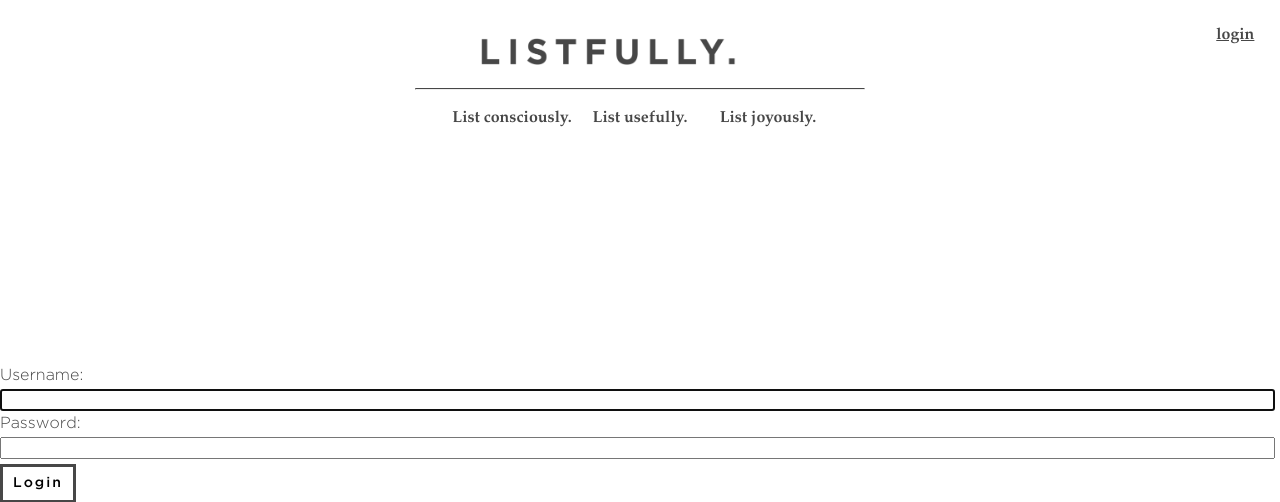
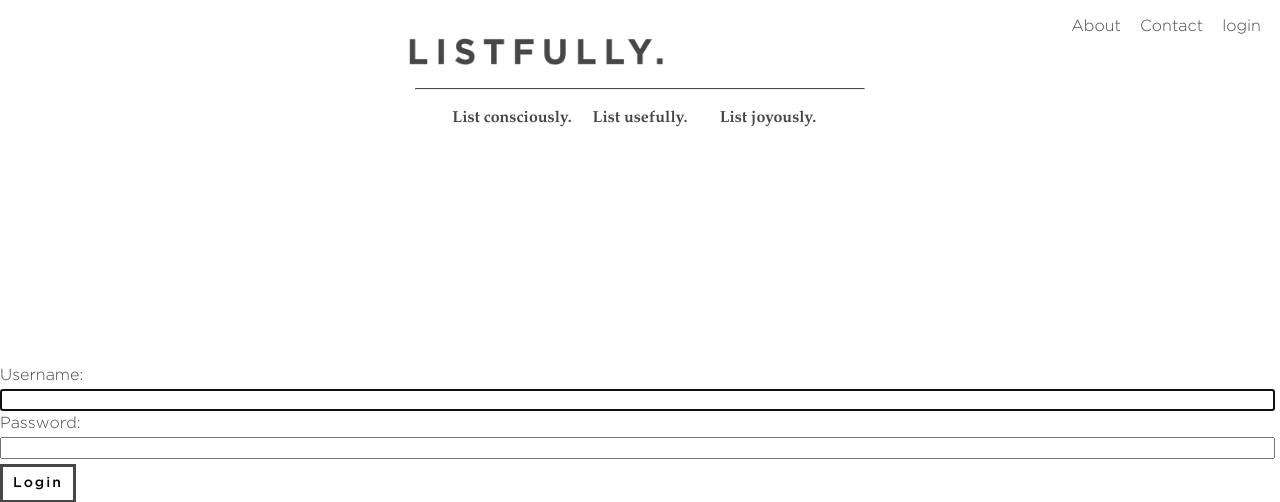
Before and after one commit to hawkaa/listfully, a Django app: page /login/ in a window 1280 px wide. Shown: the top 502 px of the page. Run offline with Django 3.2, Linux system fonts and the light colour scheme.

Commit message:
fix: header and links

```diff
--- a/listfully/urls.py
+++ b/listfully/urls.py
@@ -20,7 +20,8 @@
 
 urlpatterns = [
     url(r'^admin/', admin.site.urls),
-    url(r'^profile/$', TemplateView.as_view(template_name='profile.html'), name='profile'),
+    url(r'^about/$', TemplateView.as_view(template_name='about.html'), name='about'),
+    url(r'^contact/$', TemplateView.as_view(template_name='contact.html'), name='contact'),
     url(r'', include('list.urls')),
     url(r'', include('registration.backends.simple.urls')),
     url(r'', include('django.contrib.auth.urls')),
--- a/static/css/header.css
+++ b/static/css/header.css
@@ -1,7 +1,16 @@
-.user {
-  padding-top: 2%;
-  padding-right: 2%;
+.links {
+  width: 100%;
+}
+
+.links p {
+  padding-top: 1.5vw;
+  padding-right: 1.5vw;
+  display: inline-block;
   float: right;
+}
+
+.links a {
+  text-decoration: none;
 }
 
 .logo img {
--- a/templates/header.html
+++ b/templates/header.html
@@ -1,16 +1,16 @@
 {% load static %}
 
 <div class="row">
-  <div>
-    <div class="user garamond">
+  <div class="links">
+    <p>
       {% if user.is_authenticated %}
-        <span>
-          Hi {{ user.username }}! (<a href="{% url 'logout' %}">logout</a>)
-        </span>
+        Hi {{ user.username }}! (<a href="{% url 'logout' %}">logout</a>)
       {% else %}
         <a href="{% url 'login' %}">login</a>
       {% endif %}
-    </div>
+    </p>
+    <p><a href="{% url 'contact' %}">Contact</a></p>
+    <p><a href="{% url 'about' %}">About</a></p>
   </div>
 </div>
 
--- a/templates/registration/login.html
+++ b/templates/registration/login.html
@@ -7,7 +7,7 @@
         {% if user.is_authenticated %}
           <p>
             You are allready logged in.
-            Do you want to <a href="{% url 'logout' %}">LOG OUT</a>?
+            Do you want to <a href="{% url 'logout' %}">log out</a>?
           </p>
         {% else %}
         <form method="post">
```
Also changed, not shown: templates/about.html (added, +9 -0 lines), templates/contact.html (added, +9 -0 lines).
